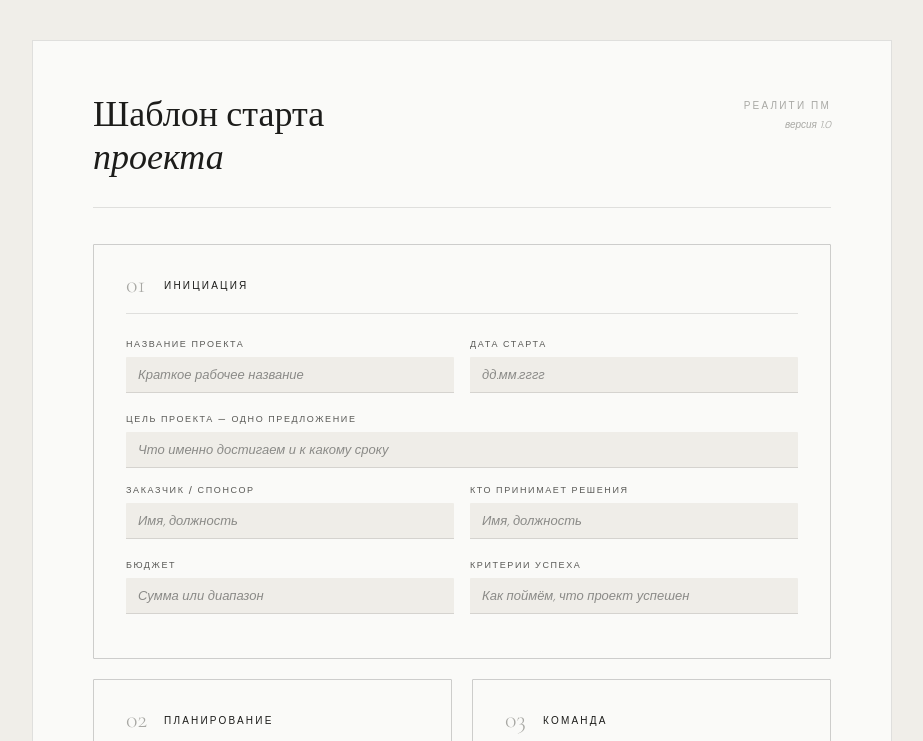
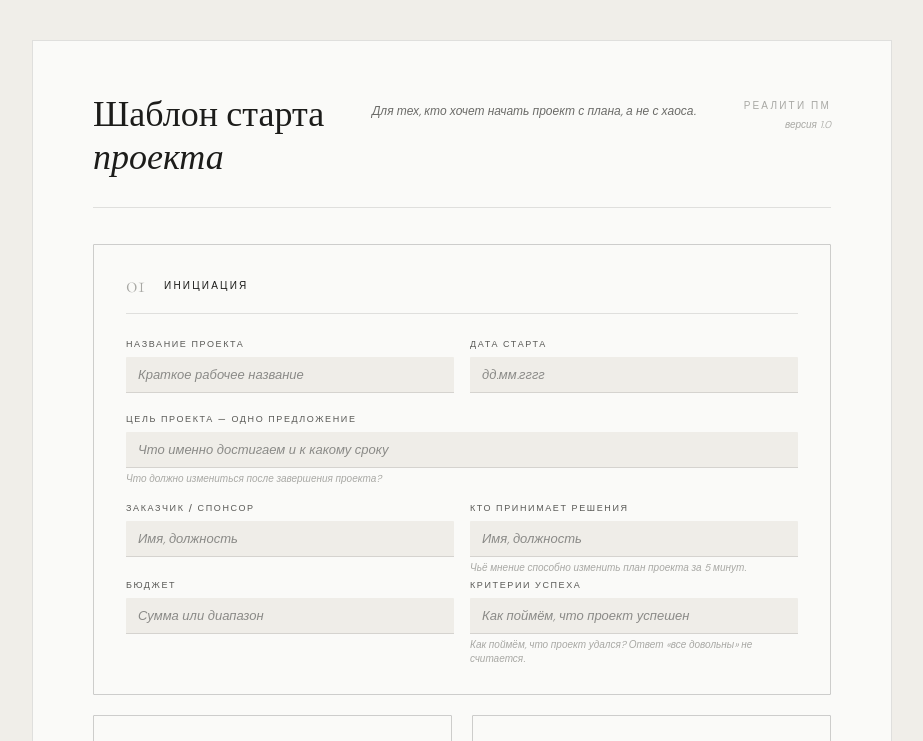
Before and after one commit to realitypm/project-start, a plain HTML site: page index.html in a window 1280 px wide. Shown: the top 741 px of the page, without its empty margins (178-1101 px from the left). Drawn offline with nearby package versions, Linux system fonts and the light colour scheme.

Commit message:
Add files via upload

```diff
--- a/index.html
+++ b/index.html
@@ -51,6 +51,22 @@
     }
 
     .page-title em { font-style: italic; }
+
+    .page-subtitle {
+      margin-top: 10px;
+      font-size: 12px;
+      color: var(--c-mid);
+      font-style: italic;
+    }
+
+    .field-hint {
+      display: block;
+      margin-top: 4px;
+      font-size: 10px;
+      font-style: italic;
+      color: var(--c-light);
+      line-height: 1.4;
+    }
 
     .page-meta {
       display: flex;
@@ -371,6 +387,7 @@
     <div class="page-title">
       Шаблон старта<br><em>проекта</em>
     </div>
+    <div class="page-subtitle">Для тех, кто хочет начать проект с плана, а не с хаоса.</div>
     <div class="page-meta">
       <div class="page-brand">Реалити ПМ</div>
       <div class="page-version">версия 1.0</div>
@@ -397,7 +414,7 @@
       </div>
       <div class="field" style="margin-top:4px;">
         <label class="field-label">Цель проекта — одно предложение</label>
-        <input class="field-input" type="text" placeholder="Что именно достигаем и к какому сроку">
+        <input class="field-input" type="text" placeholder="Что именно достигаем и к какому сроку"><span class="field-hint">Что должно измениться после завершения проекта?</span>
       </div>
       <div class="field-row" style="margin-top:4px;">
         <div class="field">
@@ -406,7 +423,7 @@
         </div>
         <div class="field">
           <label class="field-label">Кто принимает решения</label>
-          <input class="field-input" type="text" placeholder="Имя, должность">
+          <input class="field-input" type="text" placeholder="Имя, должность"><span class="field-hint">Чьё мнение способно изменить план проекта за 5 минут.</span>
         </div>
       </div>
       <div class="field-row" style="margin-top:4px;">
@@ -416,7 +433,7 @@
         </div>
         <div class="field">
           <label class="field-label">Критерии успеха</label>
-          <input class="field-input" type="text" placeholder="Как поймём, что проект успешен">
+          <input class="field-input" type="text" placeholder="Как поймём, что проект успешен"><span class="field-hint">Как поймём, что проект удался? Ответ «все довольны» не считается.</span>
         </div>
       </div>
     </div>
@@ -505,6 +522,7 @@
         <div class="block-num">04</div>
         <div class="block-title">Риски</div>
       </div>
+      <div class="field-hint" style="margin-bottom:16px;">Подумайте о том, что уже вызывает беспокойство. Обычно именно там и живут будущие проблемы.</div>
       <table>
         <thead>
           <tr>
@@ -558,7 +576,7 @@
           <textarea class="field-textarea" placeholder="Конкретная задача, не процесс"></textarea>
         </div>
         <div class="field">
-          <label class="field-label">Definition of Done для первого этапа</label>
+          <label class="field-label">Как поймём, что первый этап завершён</label>
           <textarea class="field-textarea" placeholder="Как поймём, что первый этап завершён"></textarea>
         </div>
       </div>
```
